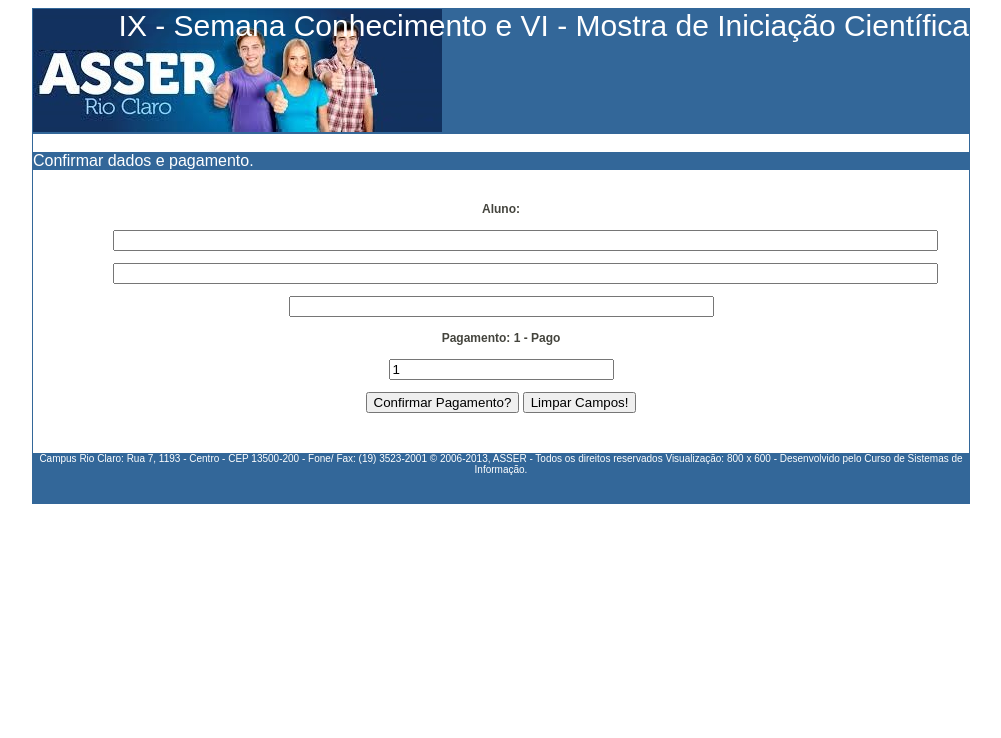
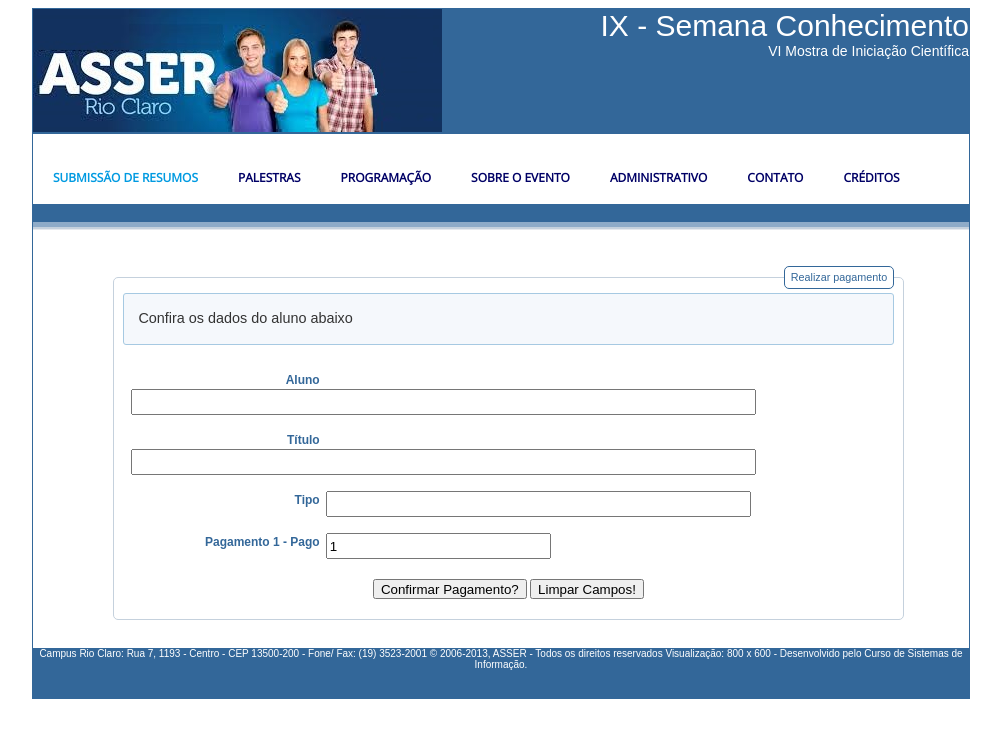
Before and after one commit to aceiro/eventosasser, a PHP site: page /adm/acesso/pagto/editar.php in a window 1280 px wide. Shown: the top 738 px of the page, without its empty margins (139-1140 px from the left). Run offline with PHP 8.4, Linux system fonts and the light colour scheme; data that the repository does not hold is empty; some libraries are stand-ins or nearby versions.

Commit message:
Atualização do editar

```diff
--- a/adm/acesso/pagto/editar.php
+++ b/adm/acesso/pagto/editar.php
@@ -3,19 +3,45 @@
 <head>
 <meta charset="utf-8" />
 <title>Asser Eventos - Cadastro realizado com sucesso</title>
-<link REL=StyleSheet HREF="../../../css/estilo.css" TYPE="text/css"></head>
+
+<link rel="stylesheet" href="//code.jquery.com/ui/1.11.4/themes/redmond/jquery-ui.css">
+<script src="//code.jquery.com/jquery-1.10.2.js"></script>
+<script src="//code.jquery.com/ui/1.11.4/jquery-ui.js"></script>
+
+<link rel="stylesheet" href="../../../css/menu-styles.css" type="text/css">
+<link rel="stylesheet" href="../../../css/estilo.css" type="text/css">
+
+<script src="../../../scripts/asser-main-menu.js"></script>
+<script src="../../../scripts/asser-commum.js"></script>
+<script src="//ajax.aspnetcdn.com/ajax/jquery.validate/1.9/jquery.validate.min.js"></script>
 
 <body>
 	<div id="corpo">
 
-        <div id="cabecalho">
-		IX - Semana Conhecimento e VI - Mostra de Iniciação Científica
-    	</div>
+		<div id="cabecalho">
+            IX - Semana Conhecimento
+            <div id="subcabecalho" style="font-size:14px"> VI Mostra de Iniciação Científica </div>
+        </div>
 
         <br />
 
-        <div id="mmenu">
-		Confirmar dados e pagamento.</div>
+          <div id='cssmenu'>
+                <ul>
+                   <li class='active'><a href='../index.html'>Submissão de Resumos</a></li>
+                   <li><a href='../palestra'>Palestras</a></li>
+                   <li><a href='../programa.html'>Programação</a></li>
+                   <li><a href='#'>Sobre o evento</a></li>
+                   <li><a href='../'>Administrativo</a></li>
+                   <li><a href='../contato'>Contato</a></li>
+                   <li><a href='../creditos.html'>Créditos</a></li>
+                </ul>
+            </div>
+
+            <div id="mmenu"> &nbsp;</div>
+            <div id="mmenubar"> &nbsp;</div>
+            <div id="mmenusubbar"> &nbsp;</div>
+            <div id="mmenusubsubbar"> &nbsp;</div>
+            <br />
 
         <br />
 
@@ -32,26 +58,38 @@
 			$sql = "SELECT * FROM pagamento WHERE codigo='$codigo'";
 
 			foreach($link->query($sql) as $row){
-				echo "<p align='center'><b>".$row['autor']."</b></p>";
-				echo "<p align='center'>".$row['titulo']."</p>";
-				echo "<p align='center'>".$row['tipo']."</p>";
+
 			}
 
 		}catch(PDOException $e){
 			echo "ERROR" . $e->getMessage();
 		}
 	?>
-				<p align="center"><b>Aluno:</b></p>
-		    	<p align="center"><input type="text" name ="autor" size="100" maxlength="250" value="<?php echo $row['autor'];?>" /></p>
-                <input type="hidden" name="codigo" value="<?php echo $codigo; ?>" />
-				<p align="center"><input type="text" name ="titulo" size="100" maxlength="250" value="<?php echo $row['titulo'];?>" /></p>
-                <p align="center"><input type="text" name ="tipo" size="50" maxlength="50" value="<?php echo $row['tipo'];?>" /></p>
-				<p align="center"><b>Pagamento: 1 - Pago </b></p>
-                <p align="center"><input type="text" name ="pago" size="25" maxlength="25" value="1" /></p>
+		<fieldset>
+			<legend>Realizar pagamento</legend>
 
-                <p align="center">
+			<div id="effect" class="ui-corner-all">Confira os dados do aluno abaixo</div><br />
+			<div>
+					<label>Aluno</label>
+					<input type="text" name ="autor" size="75" maxlength="250" value="<?php echo $row['autor'];?>" />
+			</div>
+					<input type="hidden" name="codigo" value="<?php echo $codigo; ?>" />
+			<div>
+					<label>Título</label>
+					<input type="text" name ="titulo" size="75" maxlength="250" value="<?php echo $row['titulo'];?>" />
+			</div>
+			<div>
+					<label>Tipo</label>
+					<input type="text" name ="tipo" size="50" maxlength="50" value="<?php echo $row['tipo'];?>" />
+			   </div>
+			 <div>
+				<label>Pagamento 1 - Pago </label>
+				<input type="text" name ="pago" size="25" maxlength="25" value="1" />
+			 </div>
+			<p align="center">
               <input name="cadastrar" type="submit" id="cadastrar" value="Confirmar Pagamento?" />
               <input name="limpar" type="reset" id="limpar" value="Limpar Campos!" /><br /> </p>
+		</fieldset>
             </form>
 		</div>
 
```
